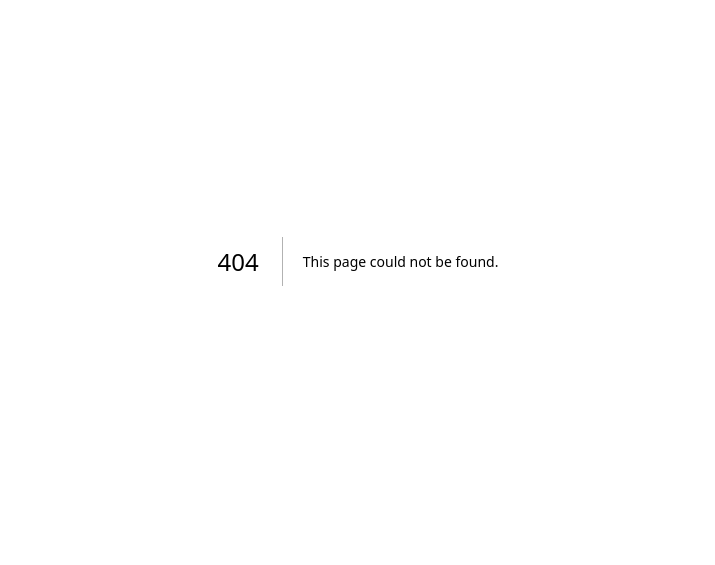
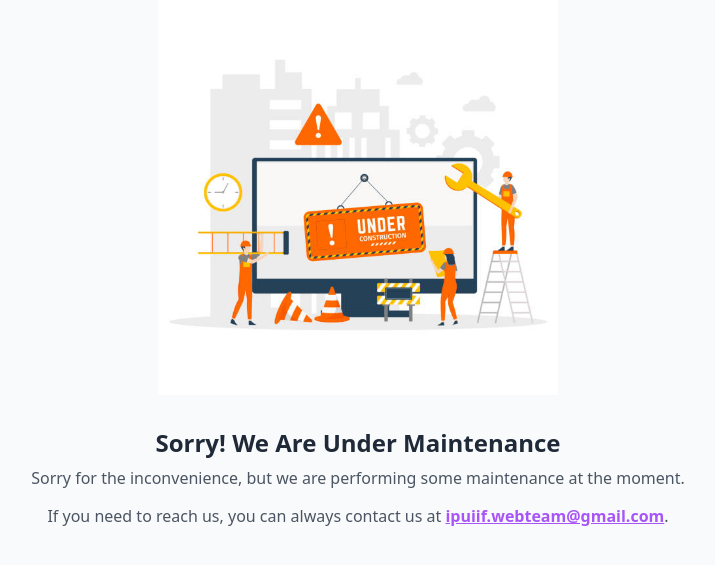
Before and after one commit to IPU-IIF/iif-website, a Next.js app: page /maintenance in a window 1280 px wide. Before the commit this address had no page. Shown: the part 139-704 px from the top of the page, without its empty margins (282-997 px from the left). Built offline with nearby package versions, Linux system fonts and the light colour scheme; a web font is replaced by a local one.

Commit message:
add maintenance and mapping

```diff
--- /dev/null
+++ b/src/app/maintenance/page.jsx
@@ -0,0 +1,34 @@
+import React from "react";
+import Image from "next/image";
+import maintanenceImage from "../../assets/maintenance/maintenanceImg.png";
+
+const Maintenance = () => {
+  return (
+    <div className="flex flex-col items-center justify-center min-h-screen bg-gray-50 px-4">
+      {/* Illustration Image */}
+      <div className="mb-8">
+        <Image
+          src={maintanenceImage} // Update the path if necessary
+          alt="Under Maintenance Illustration"
+          width={400}
+          height={300}
+          priority // Ensures faster loading
+        />
+      </div>
+
+      {/* Maintenance Message */}
+      <h1 className="text-2xl font-bold text-gray-800 mb-2">Sorry! We Are Under Maintenance</h1>
+      <p className="text-center text-gray-600 mb-4">
+        Sorry for the inconvenience, but we are performing some maintenance at the moment.
+      </p>
+      <p className="text-center text-gray-600">
+        If you need to reach us, you can always contact us at{" "}
+        <a href="mailto:ipuiif.webteam@gmail.com" className="text-purple-500 font-semibold underline">
+        ipuiif.webteam@gmail.com
+        </a>.
+      </p>
+    </div>
+  );
+};
+
+export default Maintenance;
--- a/src/components/Footer.jsx
+++ b/src/components/Footer.jsx
@@ -1,5 +1,6 @@
 import React from "react";
 import Image from "next/image";
+import Link from "next/link";
 import iif_logo from "../assets/logo/iif_logo.png";
 import {
   TiSocialFacebookCircular,
@@ -109,15 +110,15 @@ const Footer = () => {
             </div>
 
             <div className="flex space-x-4 mt-4 md:mt-0">
-              <a href="#" aria-label="LinkedIn">
+              <Link href="https://www.linkedin.com/company/ipu-iif" aria-label="LinkedIn">
                 <TiSocialLinkedinCircular className="text-white size-10" />
-              </a>
-              <a href="#" aria-label="Instagram">
+              </Link>
+              <Link href="https://www.instagram.com/ipuiif_edc" aria-label="Instagram">
                 <TiSocialInstagram className="text-white size-10" />
-              </a>
-              <a href="#" aria-label="Facebook">
+              </Link>
+              <Link href="https://www.facebook.com/ipuiif.edc" aria-label="Facebook">
                 <TiSocialFacebookCircular className="text-white size-10" />
-              </a>
+              </Link>
             </div>
           </div>
         </div>
--- a/src/components/HeroSection.jsx
+++ b/src/components/HeroSection.jsx
@@ -42,7 +42,10 @@ const HeroSection = () => {
 
         {/* Action Button */}
         <button className="bg-[#F4A300] text-white text-2xl font-bold font-['Helvetica']leading-7 lg:text-lg px-10 py-3 lg:w-[511px] h-[58px] rounded-[10px] hover:bg-[#f49800] focus:outline-none focus:ring-2 focus:ring-[#F4A300] focus:ring-opacity-50 mt-32">
-          Pitch Us
+          <Link href= "#"
+           passHref
+           target="_blank"
+           rel="noopener noreferrer">Pitch Us </Link>
         </button>
 
         <div className="absolute bottom-10 flex space-x-2">
--- a/src/components/NavBar.jsx
+++ b/src/components/NavBar.jsx
@@ -4,6 +4,7 @@ import Image from "next/image";
 import { HiMenuAlt4, HiOutlineX } from "react-icons/hi";
 
 import iif_logo from "../assets/logo/iif_logo.png";
+import Link from "next/link";
 
 const NavBar = () => {
   const [activeLink, setActiveLink] = useState("Home");
@@ -23,7 +24,7 @@ const NavBar = () => {
           {links.map((link) => (
             <a
               key={link}
-              href="#"
+              href={link === "Home" ? "#" : "maintenance"}
               className={`flex flex-col items-center cursor-pointer transition-all ${
                 activeLink === link ? "text-black font-bold" : "text-[#565e6d] font-normal"
               } hover:text-black`}
@@ -51,7 +52,7 @@ const NavBar = () => {
             {links.map((link) => (
               <a
                 key={link}
-                href="#"
+                href={link === "Home" ? "#" : "maintenance"}
                 className={`text-lg cursor-pointer transition-all ${
                   activeLink === link ? "text-black font-bold" : "text-[#565e6d] font-normal"
                 } hover:text-black`}
@@ -67,13 +68,13 @@ const NavBar = () => {
             {/* Login and Register Buttons in Mobile Menu */}
             <div className="flex flex-col space-y-4 mt-6">
               <a
-                href="#"
+                href="/maintenance"
                 className="border border-black rounded-[5px] w-full h-9 flex items-center justify-center cursor-pointer hover:bg-gray-100 hover:font-bold transition-all"
               >
                 <div className="text-[#0b0000] text-sm leading-snug">Login</div>
               </a>
               <a
-                href="#"
+                href="/maintenance"
                 className="border border-black rounded-[5px] w-full h-9 flex items-center justify-center cursor-pointer hover:bg-gray-100 hover:font-bold transition-all"
               >
                 <div className="text-[#0c0000] text-sm leading-snug">Register</div>
@@ -85,13 +86,13 @@ const NavBar = () => {
         {/* Login and Register Buttons for Desktop */}
         <div className="hidden lg:flex space-x-4">
           <a
-            href="#"
+            href="/maintenance"
             className="border border-black rounded-[5px] w-[111px] h-9 flex items-center justify-center cursor-pointer hover:bg-gray-100 hover:font-bold transition-all"
           >
             <div className="text-[#0b0000] text-sm leading-snug">Login</div>
           </a>
           <a
-            href="#"
+            href="/maintenance"
             className="border border-black rounded-[5px] w-28 h-9 flex items-center justify-center cursor-pointer hover:bg-gray-100 hover:font-bold transition-all"
           >
             <div className="text-[#0c0000] text-sm leading-snug">Register</div>
```
Also changed, not shown: src/assets/maintenance/maintenanceImg.png (added).
